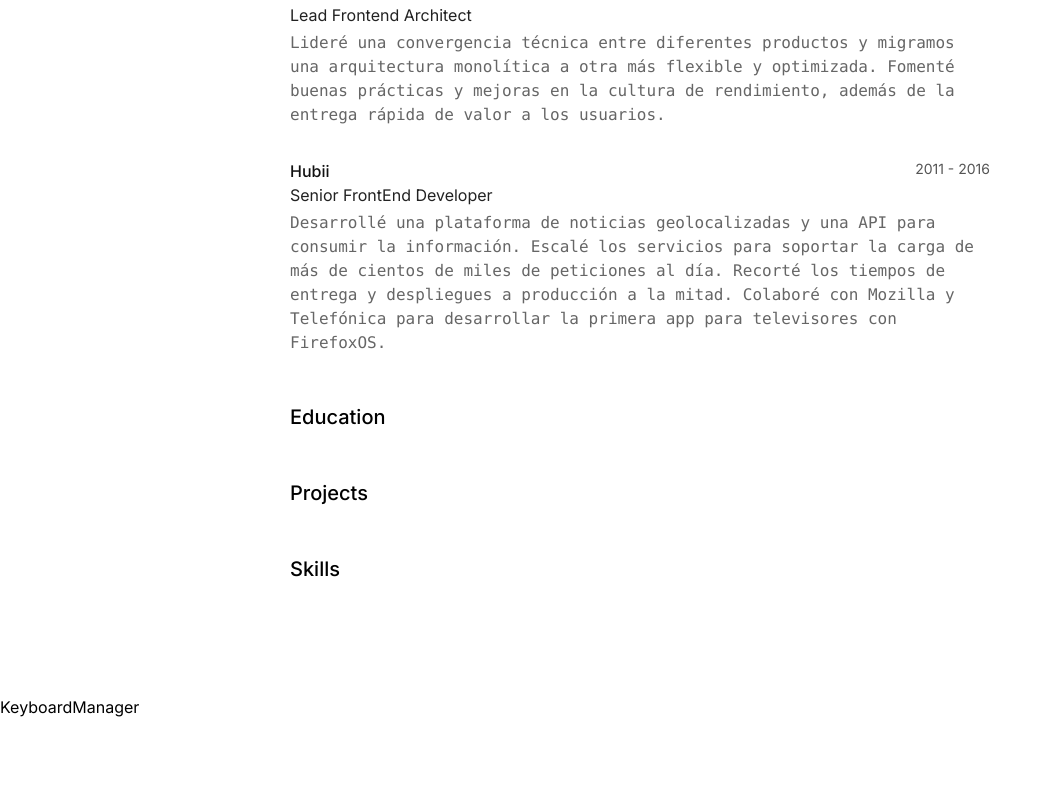
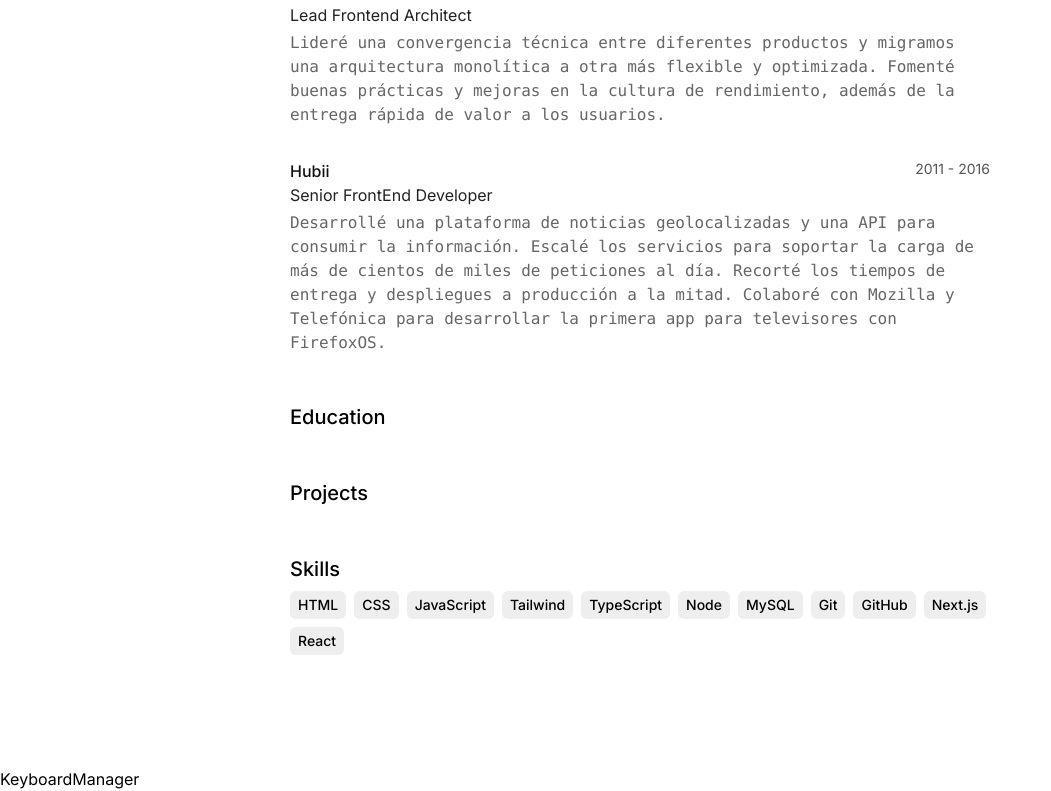
Before and after one commit to Jhoncampo/Portafolio-json, a Next.js app: page / in a window 1280 px wide. Shown: the part 625-1416 px from the top of the page, without its empty margins (0-1051 px from the left). Before the commit the page ends 1344 px from the top, so only its background shows below. Built offline with nearby package versions, Linux system fonts and the light colour scheme.

Commit message:
Componente de las Skills terminado

```diff
--- a/src/components/sections/Skills.tsx
+++ b/src/components/sections/Skills.tsx
@@ -1,11 +1,18 @@
-import Section from '@/components/Section'
+import Section from "@/components/Section";
+import { skills } from "@cv";
 
 const Skills = () => {
-  return (
-    <Section title='Skills'>
+    return (
+        <Section title="Skills">
+            <ul className="inline-flex gap-2 flex-wrap">
+                {skills.map(({ name }) => (
+                    <li className="rounded-md bg-[#eee] text-black text-sm font-medium px-2 py-1">
+                        <span>{name}</span>
+                    </li>
+                ))}
+            </ul>
+        </Section>
+    );
+};
 
-    </Section>
-  )
-}
-
-export default Skills
+export default Skills;
```
